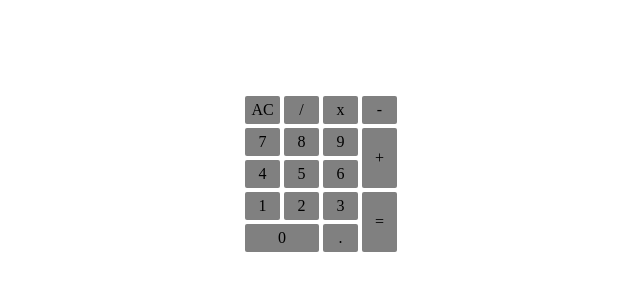
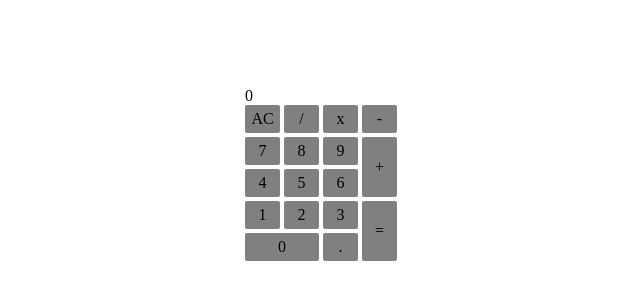
Before and after one commit to attilacs/javascript-calculator, a React (Create React App) app: page / in a window 1280 px wide. Shown: the part 226-526 px from the top of the page, without its empty margins (319-959 px from the left). Built offline with nearby package versions, Linux system fonts and the light colour scheme.

Commit message:
Add value to display

```diff
--- a/src/components/CalculatorContainer.tsx
+++ b/src/components/CalculatorContainer.tsx
@@ -1,11 +1,14 @@
+import { useState } from "react";
 import CalculatorContainerStyled from "../styles/CalculatorContainerStyled";
 import Display from "./Display";
 import Numpad from "./Numpad";
 
 const CalculatorContainer = () => {
+  const [displayedValue, setDisplayedValue] = useState("0");
+
   return (
     <CalculatorContainerStyled>
-      <Display />
+      <Display value={displayedValue} />
       <Numpad />
     </CalculatorContainerStyled>
   );
--- a/src/components/Display.tsx
+++ b/src/components/Display.tsx
@@ -1,7 +1,11 @@
 import DisplayStyled from "../styles/DisplayStyled";
 
-const Display = () => {
-  return <DisplayStyled id="display"></DisplayStyled>;
+interface DisplayProps {
+  value: string;
+}
+
+const Display = ({ value }: DisplayProps) => {
+  return <DisplayStyled id="display">{value}</DisplayStyled>;
 };
 
 export default Display;
```
